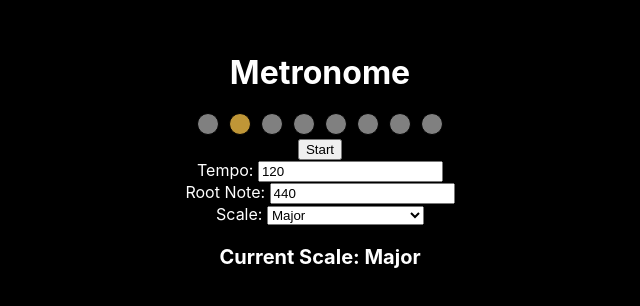
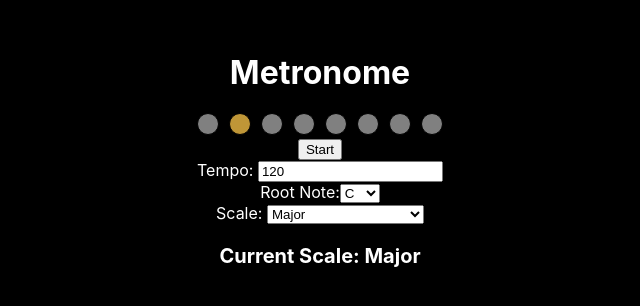
Before and after one commit to rockey94/metronome_mac, a React (Create React App) app in the folder metronome_mb/my-app/: page / in a window 1280 px wide. Shown: the part 250-556 px from the top of the page, without its empty margins (320-960 px from the left). Built offline with nearby package versions, Linux system fonts and the light colour scheme.

Commit message:
refactor so that note name can be translated to note frequency and selected key is updated

```diff
--- a/metronome_mb/my-app/src/App.js
+++ b/metronome_mb/my-app/src/App.js
@@ -6,7 +6,9 @@ const App = () => {
   const [count, setCount] = useState(0); // Initialize count to 0 instead of -1
   const [tempo, setTempo] = useState(120);
   const [scale, setScale] = useState("major");
-  const [rootNote, setRootNote] = useState(440); // A4
+  const [rootNote, setRootNote] = useState("C"); // for note name
+  const [rootFrequency, setRootFrequency] = useState(256);
+  // const [rootNote, setRootNote] = useState(256); // Middle C
   const beatsPerMeasure = 8;
   const beatIndicators = useRef([]);
 
@@ -33,6 +35,35 @@ const App = () => {
     enigmatic: [0, 1, 4, 6, 8, 10, 12],
   };
 
+  const notes = [
+    "C",
+    "C#",
+    "D",
+    "D#",
+    "E",
+    "F",
+    "F#",
+    "G",
+    "G#",
+    "A",
+    "A#",
+    "B",
+  ];
+
+  const noteToNum = {
+    A: 0,
+    "A#": 1,
+    B: 2,
+    C: 3,
+    "C#": 4,
+    D: 5,
+    "D#": 6,
+    E: 7,
+    F: 8,
+    "F#": 9,
+    G: 10,
+    "G#": 11,
+  };
   const generateScale = (root, intervals) => {
     return intervals.map((interval) => root * Math.pow(2, interval / 12));
   };
@@ -45,7 +76,7 @@ const App = () => {
       if (playing) {
         setCount((prevCount) => {
           const nextCount = (prevCount + 1) % beatsPerMeasure;
-          const currentScale = generateScale(rootNote, scales[scale]);
+          const currentScale = generateScale(rootFrequency, scales[scale]); // Use rootFrequency instead of rootNote
           if (Number.isFinite(currentScale[nextCount])) {
             oscillator = audioContext.createOscillator();
             oscillator.frequency.value = currentScale[nextCount];
@@ -66,7 +97,7 @@ const App = () => {
         oscillator.stop();
       }
     };
-  }, [playing, tempo, scale, rootNote]);
+  }, [playing, tempo, scale, rootFrequency]); // Use rootFrequency in the dependency array
 
   useEffect(() => {
     beatIndicators.current.forEach((indicator, i) => {
@@ -85,6 +116,19 @@ const App = () => {
       }
     });
   }, [count, tempo]);
+
+  function noteToFrequency(note) {
+    const a4 = 440; // frequency of A4
+    const n = noteToNum[note];
+    return a4 * Math.pow(2, (n - 9) / 12); // subtract 9 because A4 is the 9th note in the scale
+  }
+
+  const handleRootNoteChange = (e) => {
+    const selectedNote = e.target.value;
+    const frequency = noteToFrequency(selectedNote);
+    setRootNote(selectedNote); // update note name
+    setRootFrequency(frequency); // update frequency
+  };
 
   function getRandomColor() {
     const letters = "0123456789ABCDEF";
@@ -134,7 +178,6 @@ const App = () => {
       >
         {playing ? "Stop" : "Start"}
       </button>
-
       <div>
         <label>Tempo: </label>
         <input
@@ -142,14 +185,18 @@ const App = () => {
           value={tempo}
           onChange={(e) => setTempo(e.target.value)}
         />
-      </div>
+      </div>{" "}
       <div>
-        <label>Root Note: </label>
-        <input
-          type="number"
-          value={rootNote}
-          onChange={(e) => setRootNote(e.target.value)}
-        />
+        <label>
+          Root Note:
+          <select value={rootNote} onChange={handleRootNoteChange}>
+            {notes.map((note, index) => (
+              <option key={index} value={note}>
+                {note}
+              </option>
+            ))}
+          </select>
+        </label>
       </div>
       <div>
         <label>Scale: </label>
```
